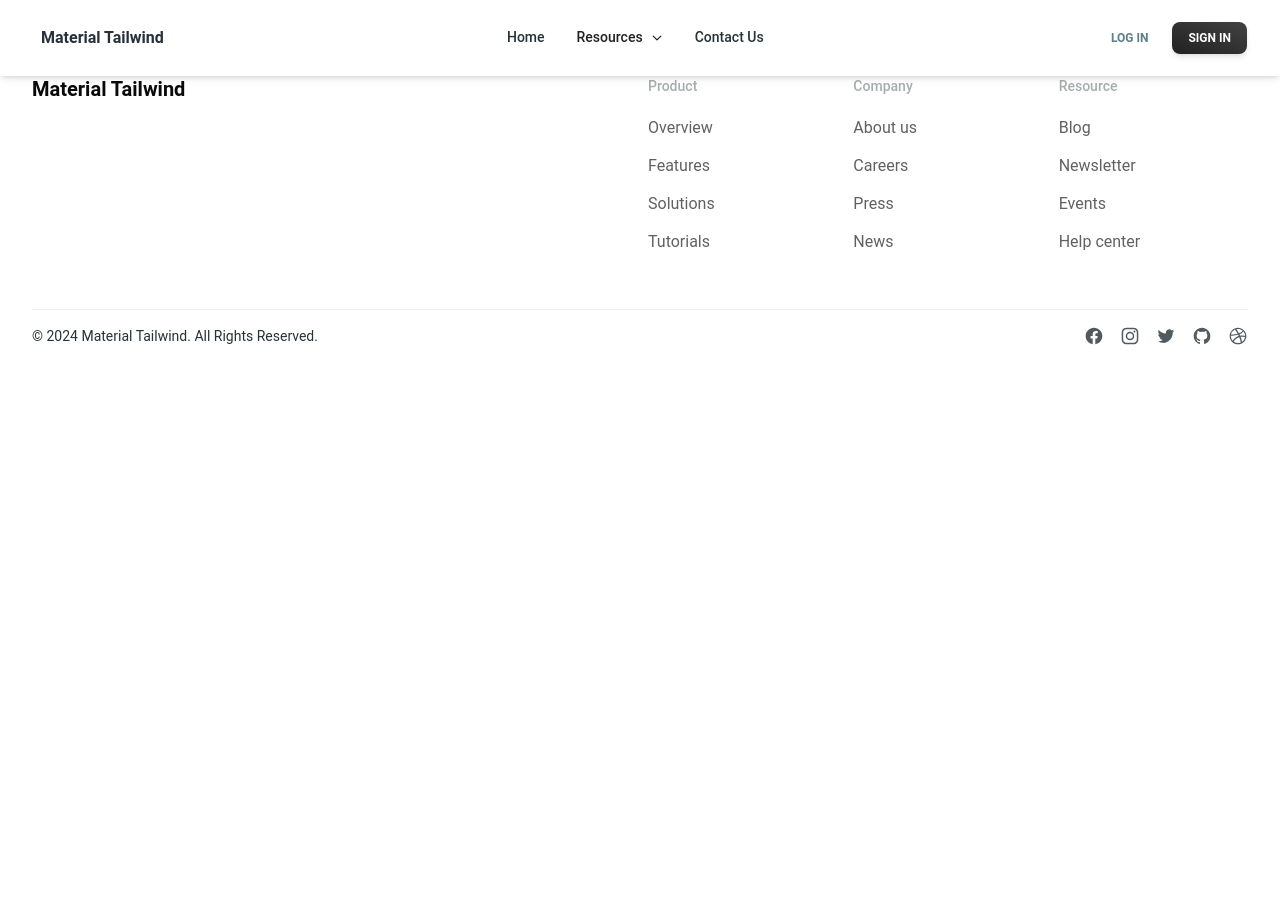
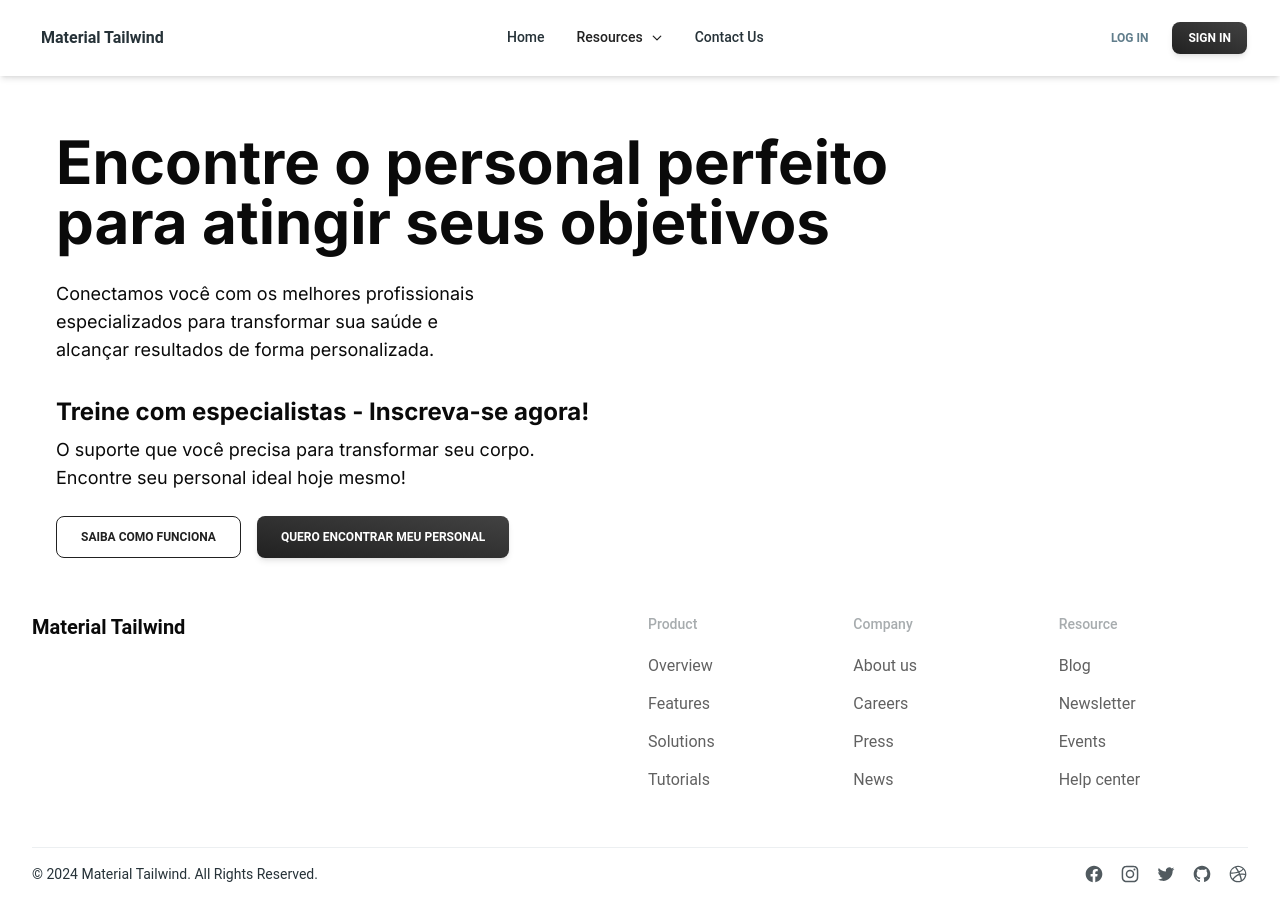
Before and after one commit to CaueFer/gym-match, a Next.js app: page / in a window 1280 px wide. Before the commit the page ends 800 px from the top, so only its background shows below. Built offline with nearby package versions, Linux system fonts and the light colour scheme.

Commit message:
FEAT: hero section

```diff
--- a/src/app/layout.tsx
+++ b/src/app/layout.tsx
@@ -2,7 +2,6 @@ import type { Metadata } from "next";
 import "./globals.css";
 
 import { Inter } from "next/font/google";
-import { ThemeProvider } from "@material-tailwind/react";
 
 const inter = Inter({ subsets: ["latin"] });
 
--- a/src/app/page.tsx
+++ b/src/app/page.tsx
@@ -1,3 +1,4 @@
+import Hero from "@/components/landing/hero";
 import { DefaultTopNav } from "@/components/nav/DefaultTopNav";
 import DefaultFooter from "@/components/ui/footer/DefaultFooter";
 
@@ -6,7 +7,9 @@ export default function Home() {
     <div className="items-center justify-center min-h-screen">
       <DefaultTopNav />
 
-      <main className="flex flex-1 "></main>
+      <main className="flex flex-1 w-full mx-auto lg:max-w-5xl xl:max-w-7xl">
+        <Hero />
+      </main>
 
       <DefaultFooter />
     </div>
--- /dev/null
+++ b/src/components/landing/hero.tsx
@@ -0,0 +1,48 @@
+"use client";
+
+import { Button } from "@material-tailwind/react";
+import React from "react";
+
+function Hero() {
+  return (
+    <section className="w-full px-14 py-14">
+      <div className="flex flex-col lg:flex-row justify-between">
+        <div>
+          <h1 className="font-poppins md:text-4xl lg:text-5xl xl:text-6xl font-bold leading-7.2">
+            Encontre o personal perfeito
+            <br /> para atingir seus objetivos
+          </h1>
+          <p className="font-poppins text-sm sm:text-lg md:text-lg lg:text-lg text-gray mt-7">
+            Conectamos você com os melhores profissionais
+            <br className="hidden lg:flex" />
+            especializados para transformar sua saúde e
+            <br className="hidden lg:flex" />
+            alcançar resultados de forma personalizada.
+          </p>
+          <div className="mt-8">
+            <h2 className="font-poppins text-20 sm:text-xl md:text-xl lg:text-2xl font-bold text-left">
+              Treine com especialistas - Inscreva-se agora!
+            </h2>
+            <div className="font-poppins text-sm lg:text-lg text-gray mt-2 text-left">
+              <p>
+                O suporte que você precisa para transformar seu corpo.
+                <br />
+                Encontre seu personal ideal hoje mesmo!
+              </p>
+            </div>
+            <div
+              className="flex flex-col sm:flex-row justify-start gap-4"
+              style={{ marginTop: "24px" }}
+            >
+              <Button variant="outlined">Saiba como funciona</Button>
+
+              <Button variant="gradient">Quero encontrar meu personal</Button>
+            </div>
+          </div>
+        </div>
+      </div>
+    </section>
+  );
+}
+
+export default Hero;
```
